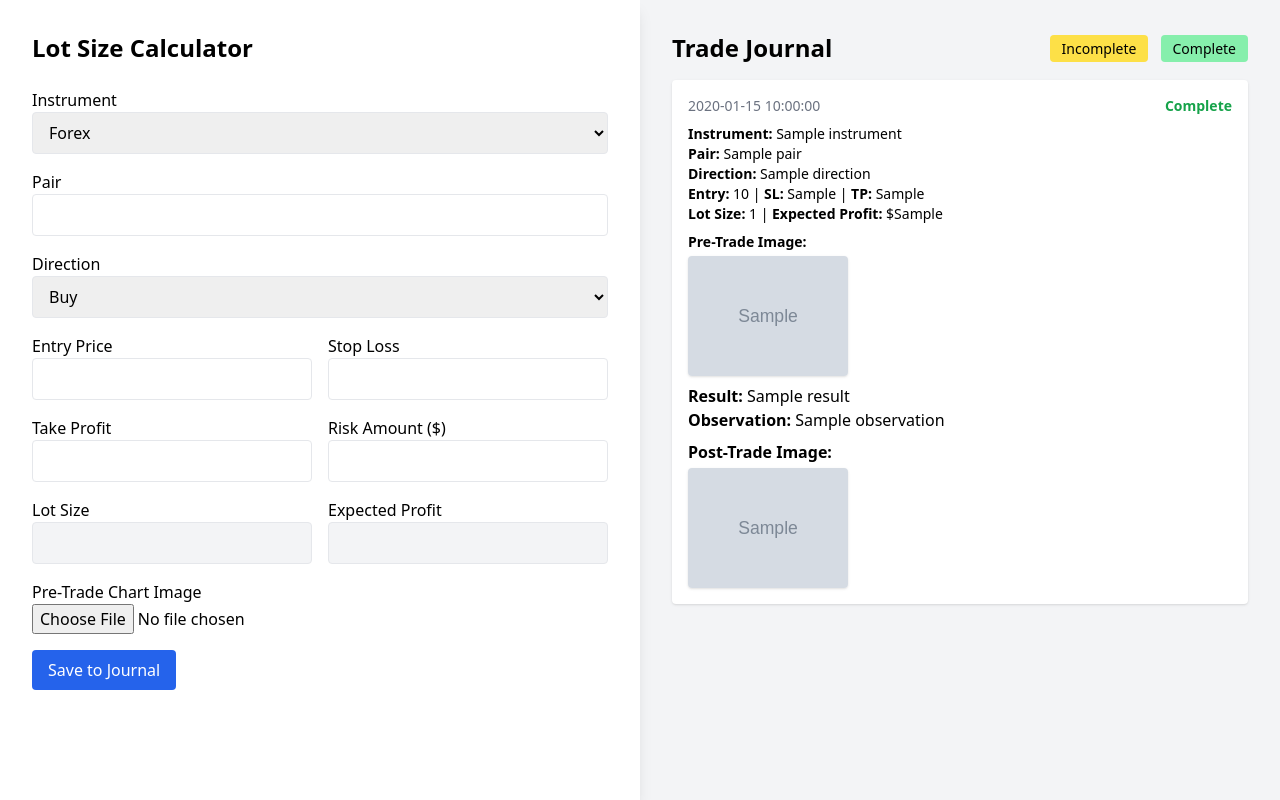
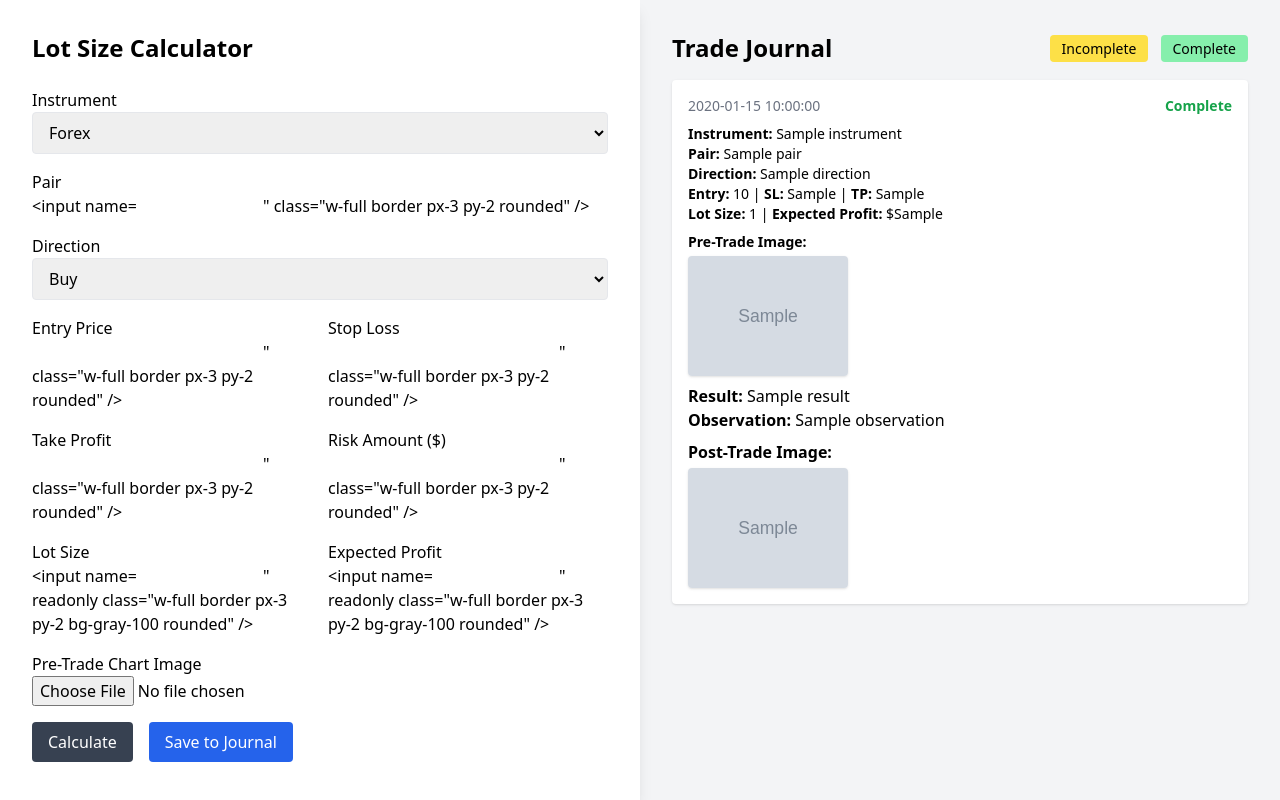
Before and after one commit to meessjoe/lot-size-journal-app, a Flask app: template templates/index.html in a window 1280 px wide. Run offline with Flask 3, Linux system fonts and the light colour scheme; the template is opened without the code that fills it: most values are stand-ins (such as "Sample title", 1, 10 or a date in 2020); grey boxes marked "Sample" are stand-in pictures; form fields are guessed from the names that the template uses; some libraries are stand-ins or nearby versions.

Commit message:
Final index with calculate-only option and preserved inputs

```diff
--- a/templates/index.html
+++ b/templates/index.html
@@ -11,31 +11,31 @@
     <!-- LEFT COLUMN: INPUT FORM -->
     <div class="w-1/2 bg-white p-8 shadow-lg">
       <h2 class="text-2xl font-bold mb-6">Lot Size Calculator</h2>
-      <form method="POST" action="/save" enctype="multipart/form-data" class="space-y-4">
+      <form method="POST" enctype="multipart/form-data" class="space-y-4">
 
         <!-- Instrument -->
         <div>
           <label class="block font-medium">Instrument</label>
           <select name="instrument" class="w-full border px-3 py-2 rounded">
-            <option>Forex</option>
-            <option>Crypto</option>
-            <option>Commodities</option>
-            <option>Indices</option>
+            <option {% if form.instrument == 'Forex' %}selected{% endif %}>Forex</option>
+            <option {% if form.instrument == 'Crypto' %}selected{% endif %}>Crypto</option>
+            <option {% if form.instrument == 'Commodities' %}selected{% endif %}>Commodities</option>
+            <option {% if form.instrument == 'Indices' %}selected{% endif %}>Indices</option>
           </select>
         </div>
 
         <!-- Pair -->
         <div>
           <label class="block font-medium">Pair</label>
-          <input type="text" name="pair" value="{{ request.form.pair }}" class="w-full border px-3 py-2 rounded" />
+          <input type="text" name="pair" value="{{ form.pair or '' }}" class="w-full border px-3 py-2 rounded" />
         </div>
 
         <!-- Direction -->
         <div>
           <label class="block font-medium">Direction</label>
           <select name="direction" class="w-full border px-3 py-2 rounded">
-            <option>Buy</option>
-            <option>Sell</option>
+            <option {% if form.direction == 'Buy' %}selected{% endif %}>Buy</option>
+            <option {% if form.direction == 'Sell' %}selected{% endif %}>Sell</option>
           </select>
         </div>
 
@@ -43,43 +43,49 @@
         <div class="grid grid-cols-2 gap-4">
           <div>
             <label class="block font-medium">Entry Price</label>
-            <input type="number" name="entry_price" value="{{ request.form.entry_price }}" class="w-full border px-3 py-2 rounded" step="any" />
+            <input type="number" name="entry_price" step="any" value="{{ form.entry_price or '' }}" class="w-full border px-3 py-2 rounded" />
           </div>
           <div>
             <label class="block font-medium">Stop Loss</label>
-            <input type="number" name="stop_loss" value="{{ request.form.stop_loss }}" class="w-full border px-3 py-2 rounded" step="any" />
+            <input type="number" name="stop_loss" step="any" value="{{ form.stop_loss or '' }}" class="w-full border px-3 py-2 rounded" />
           </div>
           <div>
             <label class="block font-medium">Take Profit</label>
-            <input type="number" name="take_profit" value="{{ request.form.take_profit }}" class="w-full border px-3 py-2 rounded" step="any" />
+            <input type="number" name="take_profit" step="any" value="{{ form.take_profit or '' }}" class="w-full border px-3 py-2 rounded" />
           </div>
           <div>
             <label class="block font-medium">Risk Amount ($)</label>
-            <input type="number" name="risk_amount" value="{{ request.form.risk_amount }}" class="w-full border px-3 py-2 rounded" step="any" />
+            <input type="number" name="risk_amount" step="any" value="{{ form.risk_amount or '' }}" class="w-full border px-3 py-2 rounded" />
           </div>
         </div>
 
-        <!-- Lot Size + Expected Profit -->
+        <!-- Lot Size & Expected Profit -->
         <div class="grid grid-cols-2 gap-4">
           <div>
             <label class="block font-medium">Lot Size</label>
-            <input type="text" name="lot_size" value="{{ request.form.lot_size }}" class="w-full border px-3 py-2 bg-gray-100 rounded" readonly />
+            <input type="text" name="lot_size" value="{{ form.lot_size or '' }}" readonly class="w-full border px-3 py-2 bg-gray-100 rounded" />
           </div>
           <div>
             <label class="block font-medium">Expected Profit</label>
-            <input type="text" name="expected_profit" value="{{ request.form.expected_profit }}" class="w-full border px-3 py-2 bg-gray-100 rounded" readonly />
+            <input type="text" name="expected_profit" value="{{ form.expected_profit or '' }}" readonly class="w-full border px-3 py-2 bg-gray-100 rounded" />
           </div>
         </div>
 
-        <!-- Pre-Trade Chart -->
+        <!-- Pre-Trade Chart Image -->
         <div>
           <label class="block font-medium">Pre-Trade Chart Image</label>
           <input type="file" name="pre_image" class="w-full" />
         </div>
 
-        <button type="submit" class="bg-blue-600 text-white px-4 py-2 rounded hover:bg-blue-700">
-          Save to Journal
-        </button>
+        <!-- Buttons -->
+        <div class="flex gap-4">
+          <button type="submit" formaction="/calculate" class="bg-gray-700 text-white px-4 py-2 rounded hover:bg-gray-800">
+            Calculate
+          </button>
+          <button type="submit" formaction="/save" class="bg-blue-600 text-white px-4 py-2 rounded hover:bg-blue-700">
+            Save to Journal
+          </button>
+        </div>
       </form>
     </div>
 
```
